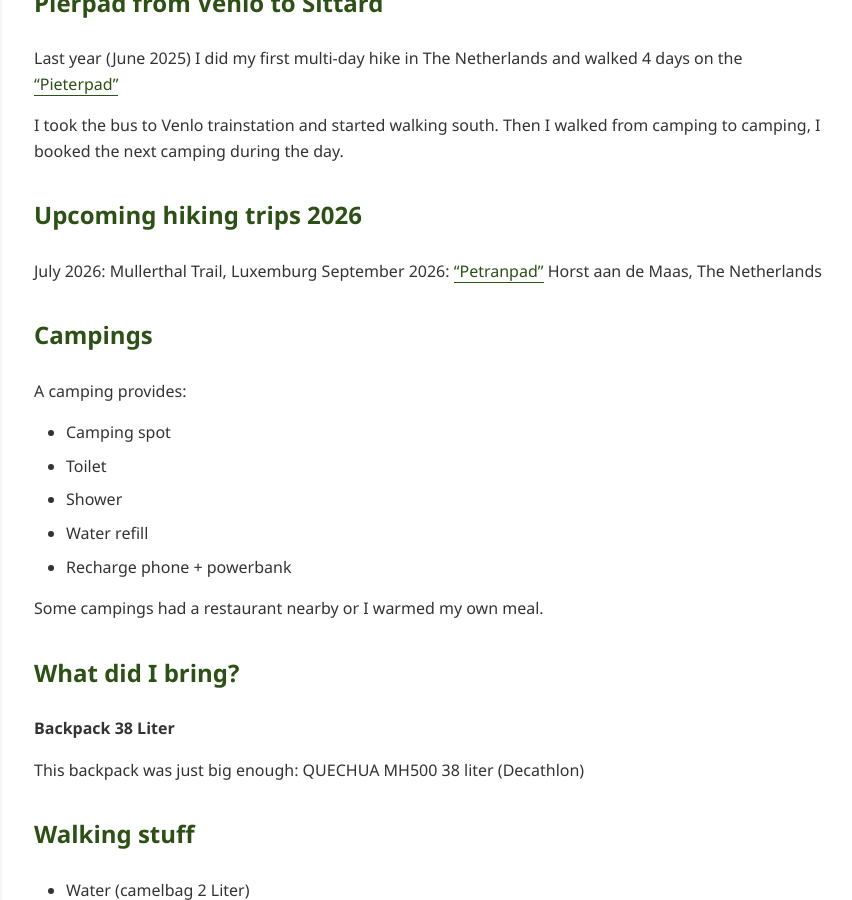
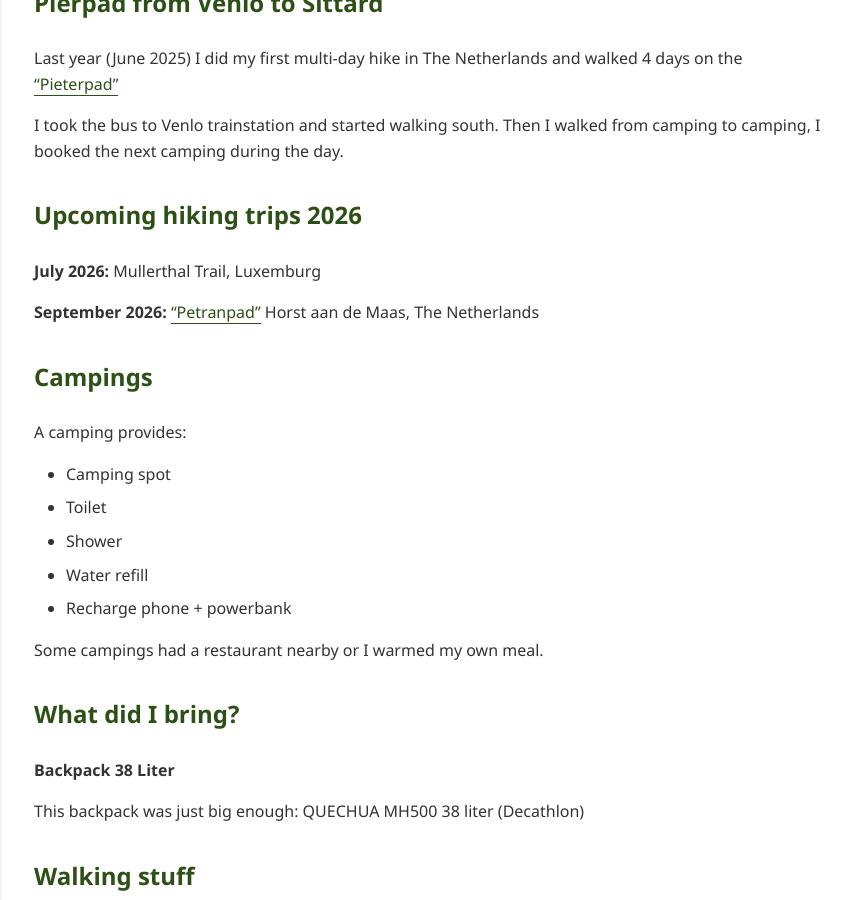
Before and after one commit to paulhermanseu/paulhermans.eu, a Jekyll site: the page built from multi-day-hiking-trip-packing-list.md, in a window 1280 px wide and 900 px high, scrolled down 469 px. Shown: the whole window, without its empty margins (208-1060 px from the left). Built offline with Jekyll 4.4.1, drawn with Linux system fonts in a browser that asks for light colours; part of the change alters nothing that is shown.

```diff
--- a/multi-day-hiking-trip-packing-list.md
+++ b/multi-day-hiking-trip-packing-list.md
@@ -15,8 +15,9 @@ I took the bus to Venlo trainstation and started walking south. Then I walked fr
 
 ## Upcoming hiking trips 2026
 
-July 2026: Mullerthal Trail, Luxemburg
-September 2026: ["Petranpad"](https://petranpad.nl) Horst aan de Maas, The Netherlands
+**July 2026:** Mullerthal Trail, Luxemburg
+
+**September 2026:** ["Petranpad"](http://petranpad.nl) Horst aan de Maas, The Netherlands
 
 ## Campings
 
@@ -66,6 +67,7 @@ Separate bag:
 - Toothbrush
 - Toothpaste
 - Charging cable (charge phone / powerbank while showering)
+- Deodorant
 
 ## Eating & Drinking
 
```
